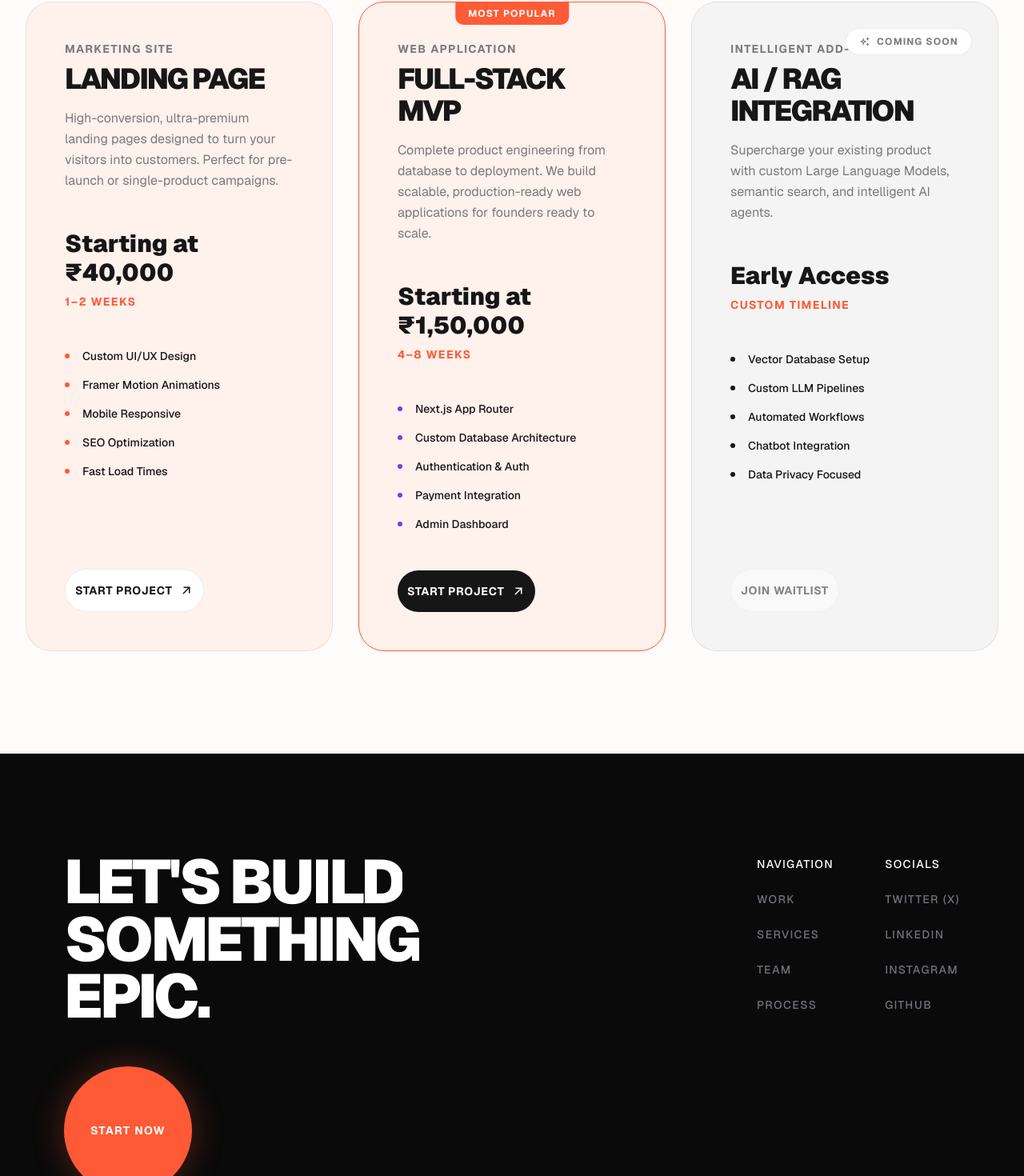
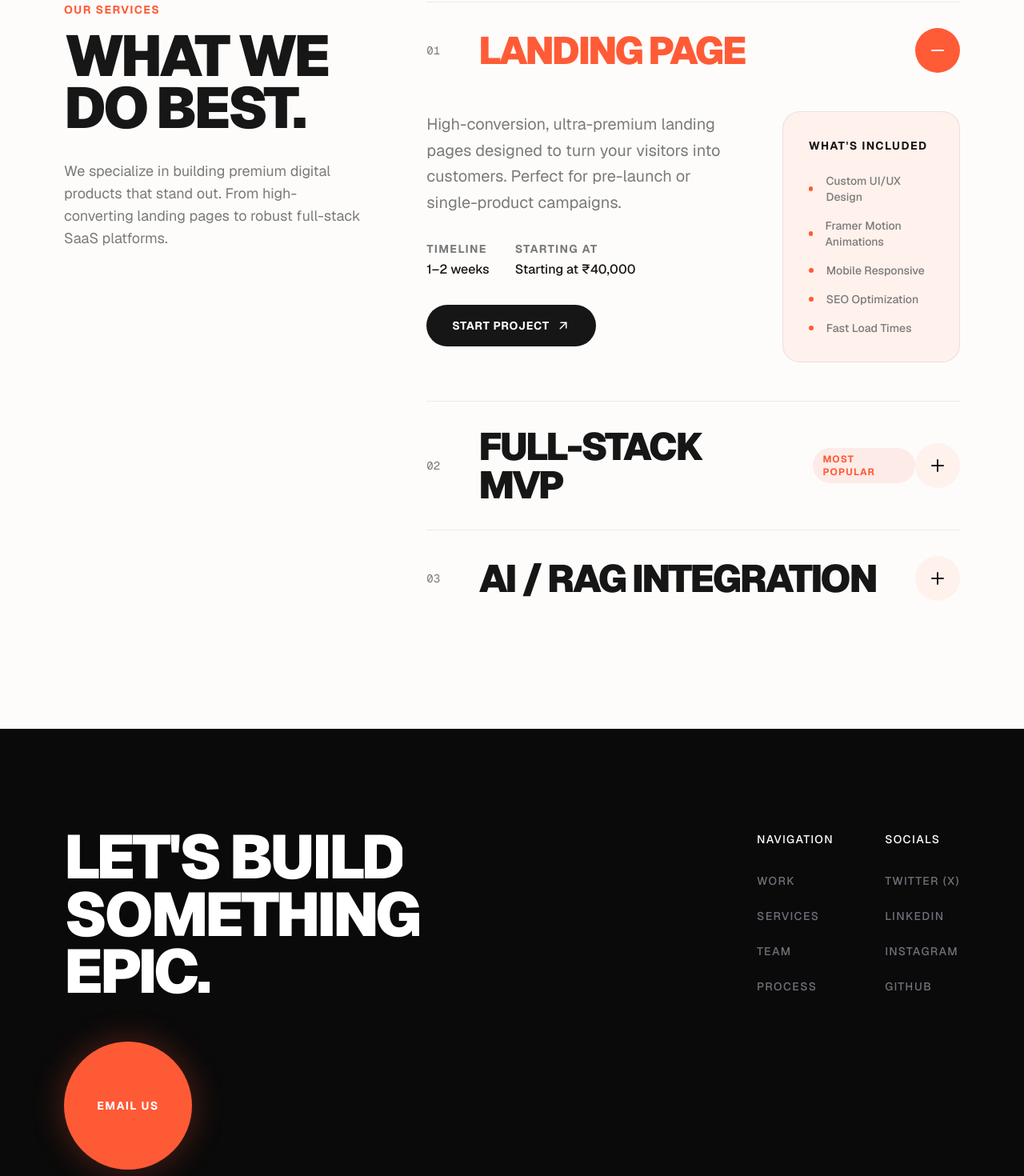
Before and after one commit to Narvdeshwar/nph-studio, a Next.js app: page /services in a window 1280 px wide. Shown: the part 620-2090 px from the top of the page at 80% size. Built offline with nearby package versions, Linux system fonts and the light colour scheme.

Commit message:
completed

```diff
--- a/app/layout.tsx
+++ b/app/layout.tsx
@@ -4,6 +4,7 @@ import { Noise } from "@/components/premium/Noise";
 import { Navbar } from "@/components/premium/Navbar";
 import { ThemeCursor } from "@/components/premium/ThemeCursor";
 import { Curtain } from "@/components/premium/Curtain";
+import { Sparkles } from "@/components/premium/Sparkles";
 import "./globals.css";
 
 const geistSans = Geist({
@@ -35,8 +36,12 @@ export default function RootLayout({
         <Curtain />
         <ThemeCursor />
         <Navbar />
+        {/* Global Sparkles Background */}
+        <div className="fixed inset-0 z-0 opacity-60 pointer-events-none">
+          <Sparkles particleColor="#FF5A36" minSize={0.5} maxSize={1.5} particleDensity={15} />
+        </div>
         <Noise opacity={0.03} />
-        <main className="flex-1 flex flex-col">
+        <main className="flex-1 flex flex-col relative z-10">
           {children}
         </main>
       </body>
--- a/components/premium/CapabilitiesBento.tsx
+++ b/components/premium/CapabilitiesBento.tsx
@@ -5,7 +5,7 @@ import { GlareCard } from '@/components/premium/GlareCard';
 
 export function CapabilitiesBento() {
   return (
-    <section className="py-32 bg-background relative z-10">
+    <section className="py-32 relative z-10">
       <div className="max-w-[1400px] mx-auto px-8 sm:px-20">
 
         <div className="mb-16">
--- a/components/premium/Footer.tsx
+++ b/components/premium/Footer.tsx
@@ -1,20 +1,49 @@
 'use client';
-import { motion, useScroll, useTransform } from 'framer-motion';
-import { useRef } from 'react';
+import { motion, useScroll, useTransform, useSpring, useMotionValue } from 'framer-motion';
+import { useRef, useState, useEffect } from 'react';
 import { Magnetic } from '@/components/premium/Magnetic';
 import { TextMask } from '@/components/premium/TextMask';
-import { IconArrowRight } from '@tabler/icons-react';
+import { IconCheck, IconCopy } from '@tabler/icons-react';
 
 export function Footer() {
-  const containerRef = useRef(null);
+  const containerRef = useRef<HTMLDivElement>(null);
+  const [copied, setCopied] = useState(false);
+
+  // Mouse tracking for typography
+  const mouseX = useMotionValue(0);
+  const mouseY = useMotionValue(0);
+
+  const springX = useSpring(mouseX, { stiffness: 100, damping: 30 });
+  const springY = useSpring(mouseY, { stiffness: 100, damping: 30 });
 
   const { scrollYProgress } = useScroll({
     target: containerRef,
     offset: ['start end', 'end end']
   });
 
-  // Parallax reveal effect - moves from top to bottom as you scroll in
   const y = useTransform(scrollYProgress, [0, 1], ['-30%', '0%']);
+
+  const textX = useTransform(springX, [-1, 1], ['48%', '52%']);
+  const textY = useTransform(springY, [-1, 1], [90, 110]);
+
+  useEffect(() => {
+    const handleMouseMove = (e: MouseEvent) => {
+      // Normalize mouse coordinates to -1 to 1
+      const x = (e.clientX / window.innerWidth) * 2 - 1;
+      const y = (e.clientY / window.innerHeight) * 2 - 1;
+      mouseX.set(x);
+      mouseY.set(y);
+    };
+
+    window.addEventListener('mousemove', handleMouseMove);
+    return () => window.removeEventListener('mousemove', handleMouseMove);
+  }, [mouseX, mouseY]);
+
+  const handleCopyEmail = () => {
+    navigator.clipboard.writeText('hello@nph.studio');
+    setCopied(true);
+    setTimeout(() => setCopied(false), 2000);
+  };
 
   return (
     <footer ref={containerRef} className="relative h-screen w-full" style={{ clipPath: "polygon(0% 0, 100% 0%, 100% 100%, 0 100%)" }}>
@@ -33,39 +62,60 @@ export function Footer() {
             </h2>
 
             <Magnetic>
-              <button className="group flex items-center justify-center w-40 h-40 bg-primary rounded-full text-white font-bold uppercase tracking-widest text-sm hover:scale-110 active:scale-95 transition-transform shadow-[0_0_40px_rgba(255,90,54,0.3)]">
-                Start Now
-                <IconArrowRight size={20} className="absolute opacity-0 -translate-x-4 group-hover:opacity-100 group-hover:translate-x-12 transition-all duration-300" />
+              <button
+                onClick={handleCopyEmail}
+                className="group relative flex items-center justify-center w-40 h-40 bg-primary rounded-full text-white font-bold uppercase tracking-widest text-sm hover:scale-110 active:scale-95 transition-transform shadow-[0_0_40px_rgba(255,90,54,0.3)]"
+              >
+                <div className="flex flex-col items-center gap-2">
+                  <span className="transition-all duration-300 group-hover:-translate-y-2 group-hover:opacity-0">{copied ? 'Copied!' : 'Email Us'}</span>
+                  <div className="absolute opacity-0 translate-y-4 group-hover:opacity-100 group-hover:translate-y-0 transition-all duration-300 flex items-center gap-2">
+                    {copied ? <IconCheck size={20} /> : <IconCopy size={20} />}
+                  </div>
+                </div>
               </button>
             </Magnetic>
           </div>
 
           <div className="flex gap-16 text-sm uppercase tracking-widest font-medium text-zinc-500">
             <div className="flex flex-col gap-6">
-              <span className="text-white">Navigation</span>
-              <a href="/work" className="hover:text-primary transition-colors">Work</a>
-              <a href="/services" className="hover:text-primary transition-colors">Services</a>
-              <a href="/team" className="hover:text-primary transition-colors">Team</a>
-              <a href="/process" className="hover:text-primary transition-colors">Process</a>
+              <span className="text-white mb-2">Navigation</span>
+              {['Work', 'Services', 'Team', 'Process'].map((item) => (
+                <Magnetic key={item}>
+                  <a href={`/${item.toLowerCase()}`} className="hover:text-primary transition-colors block w-fit">
+                    {item}
+                  </a>
+                </Magnetic>
+              ))}
             </div>
 
             <div className="flex flex-col gap-6">
-              <span className="text-white">Socials</span>
-              <a href="#" className="hover:text-primary transition-colors">Twitter (X)</a>
-              <a href="#" className="hover:text-primary transition-colors">LinkedIn</a>
-              <a href="#" className="hover:text-primary transition-colors">Instagram</a>
-              <a href="#" className="hover:text-primary transition-colors">GitHub</a>
+              <span className="text-white mb-2">Socials</span>
+              {['Twitter (X)', 'LinkedIn', 'Instagram', 'GitHub'].map((social) => (
+                <Magnetic key={social}>
+                  <a href="#" className="hover:text-primary transition-colors block w-fit">
+                    {social}
+                  </a>
+                </Magnetic>
+              ))}
             </div>
           </div>
 
         </div>
 
-        {/* Massive Bottom Text */}
+        {/* Massive Bottom Text Tracking Mouse */}
         <div className="w-full mt-20 flex justify-center overflow-hidden">
-          <svg viewBox="0 0 1000 120" className="w-full max-w-[1400px] fill-zinc-800 pointer-events-none select-none">
-            <text x="50%" y="100" textAnchor="middle" fontSize="130" fontWeight="900" fontFamily="sans-serif" letterSpacing="-2">
+          <svg viewBox="0 0 1000 120" className="w-full max-w-[1400px] fill-zinc-800/80 pointer-events-none select-none">
+            <motion.text
+              x={textX}
+              y={textY}
+              textAnchor="middle"
+              fontSize="130"
+              fontWeight="900"
+              fontFamily="sans-serif"
+              letterSpacing="-2"
+            >
               NPH STUDIO
-            </text>
+            </motion.text>
           </svg>
         </div>
 
--- a/components/premium/Navbar.tsx
+++ b/components/premium/Navbar.tsx
@@ -53,13 +53,13 @@ export function Navbar() {
     <>
       {/* Floating Header */}
       <motion.header
-        className={`fixed top-0 left-0 w-full z-[100] transition-all duration-500 p-6 sm:p-8 flex justify-between items-center pointer-events-none ${scrolled ? 'py-4' : ''}`}
+        className={`fixed top-0 left-0 w-full z-[100] transition-all duration-500 p-6 sm:p-8 flex justify-between items-center mix-blend-difference text-white pointer-events-none ${scrolled ? 'py-4' : ''}`}
         initial={{ y: -100 }}
         animate={{ y: 0 }}
         transition={{ duration: 0.8, ease: [0.33, 1, 0.68, 1] }}
       >
         <Magnetic>
-          <TransitionLink href="/" className="pointer-events-auto mix-blend-difference text-white z-[60]">
+          <TransitionLink href="/" className="pointer-events-auto z-[60]">
             <div className="relative group">
               <Logo className="w-10 h-10 sm:w-12 sm:h-12 text-white" />
               <div className="absolute inset-0 bg-primary/20 blur-xl rounded-full scale-0 group-hover:scale-150 transition-transform duration-500" />
@@ -70,7 +70,7 @@ export function Navbar() {
         <Magnetic>
           <button
             onClick={handleMenuClick}
-            className="relative z-50 w-16 h-16 rounded-full flex flex-col items-center justify-center gap-1.5 transition-colors duration-300 shadow-lg bg-[#161616] text-white hover:bg-primary pointer-events-auto"
+            className="relative z-50 w-16 h-16 rounded-full flex flex-col items-center justify-center gap-1.5 transition-colors duration-300 bg-white text-black hover:bg-primary hover:text-white pointer-events-auto"
           >
             <motion.div
               animate={{ rotate: isOpen ? 45 : 0, y: isOpen ? 4 : 0 }}
--- a/components/premium/ServicesList.tsx
+++ b/components/premium/ServicesList.tsx
@@ -1,7 +1,7 @@
-'use client';
-import { motion } from 'framer-motion';
+import { useState } from 'react';
+import { motion, AnimatePresence } from 'framer-motion';
 import { Magnetic } from '@/components/premium/Magnetic';
-import { IconArrowUpRight, IconSparkles } from '@tabler/icons-react';
+import { IconArrowUpRight, IconPlus, IconMinus } from '@tabler/icons-react';
 
 const services = [
   {
@@ -51,84 +51,118 @@ interface ServiceData {
   available: boolean;
 }
 
-function ServiceCard({ service, index }: { service: ServiceData, index: number }) {
+function ServiceAccordion({ service, index, isOpen, toggleOpen }: { service: ServiceData, index: number, isOpen: boolean, toggleOpen: () => void }) {
   return (
+    <div className="border-b border-border last:border-b-0 py-8">
+      <button
+        onClick={toggleOpen}
+        className="w-full flex items-center justify-between text-left group"
+      >
+        <div className="flex flex-col sm:flex-row sm:items-center gap-4 sm:gap-12">
+          <span className="text-muted font-mono text-sm">0{index + 1}</span>
+          <h3 className={`text-4xl sm:text-5xl font-black uppercase tracking-tighter transition-colors ${isOpen ? 'text-primary' : 'text-foreground group-hover:text-primary/70'}`}>
+            {service.title}
+          </h3>
+          {service.popular && (
+            <span className="bg-primary/10 text-primary text-xs font-bold uppercase tracking-widest py-1.5 px-3 rounded-full hidden sm:block">
+              Most Popular
+            </span>
+          )}
+        </div>
+        <div className={`p-4 rounded-full transition-colors ${isOpen ? 'bg-primary text-white' : 'bg-surface text-foreground group-hover:bg-primary/10 group-hover:text-primary'}`}>
+          {isOpen ? <IconMinus /> : <IconPlus />}
+        </div>
+      </button>
+
+      <AnimatePresence>
+        {isOpen && (
           <motion.div
-      initial={{ opacity: 0, y: 50 }}
-      whileInView={{ opacity: 1, y: 0 }}
-      viewport={{ once: true }}
-      transition={{ duration: 0.6, delay: index * 0.1 }}
-      className={`relative rounded-[32px] p-8 sm:p-12 border ${service.popular ? 'border-primary' : 'border-border'} ${!service.available ? 'bg-zinc-100 opacity-80' : 'bg-surface'} flex flex-col h-full group overflow-hidden`}
+            initial={{ height: 0, opacity: 0 }}
+            animate={{ height: 'auto', opacity: 1 }}
+            exit={{ height: 0, opacity: 0 }}
+            className="overflow-hidden"
           >
-      {/* Background Hover Glow */}
-      <div
-        className="absolute top-0 right-0 w-64 h-64 opacity-0 group-hover:opacity-10 transition-opacity duration-700 pointer-events-none"
-        style={{ background: `radial-gradient(circle at center, ${service.color}, transparent 70%)` }}
-      />
-
-      {service.popular && (
-        <div className="absolute top-0 left-1/2 -translate-x-1/2 bg-primary text-white text-xs font-bold uppercase tracking-widest py-1.5 px-4 rounded-b-lg">
-          Most Popular
+            <div className="pt-12 pb-4 flex flex-col lg:flex-row gap-12">
+              <div className="flex-1">
+                <p className="text-xl text-muted leading-relaxed mb-8">{service.description}</p>
+                <div className="flex items-center gap-8 mb-8">
+                  <div>
+                    <div className="text-sm font-bold uppercase tracking-widest text-muted mb-1">Timeline</div>
+                    <div className="font-medium">{service.timeline}</div>
                   </div>
-      )}
-
-      {!service.available && (
-        <div className="absolute top-8 right-8 flex items-center gap-2 text-muted text-xs font-bold uppercase tracking-widest bg-white py-2 px-4 rounded-full border border-border">
-          <IconSparkles size={14} />
-          Coming Soon
+                  <div>
+                    <div className="text-sm font-bold uppercase tracking-widest text-muted mb-1">Starting At</div>
+                    <div className="font-medium">{service.price}</div>
                   </div>
-      )}
-
-      <div className="mb-12">
-        <span className="text-muted text-sm font-bold uppercase tracking-widest mb-2 block">{service.subtitle}</span>
-        <h3 className="text-3xl sm:text-4xl font-black uppercase tracking-tighter mb-4 text-foreground">{service.title}</h3>
-        <p className="text-muted leading-relaxed min-h-[80px]">{service.description}</p>
+                </div>
+                <Magnetic>
+                  <button
+                    className={`px-8 py-4 rounded-full text-sm font-bold uppercase tracking-wider transition-all flex items-center justify-center gap-2 w-fit
+                      ${service.available
+                        ? 'bg-foreground text-background hover:bg-primary hover:text-white'
+                        : 'bg-zinc-100 text-muted cursor-not-allowed'}
+                    `}
+                    disabled={!service.available}
+                  >
+                    {service.available ? 'Start Project' : 'Coming Soon'}
+                    {service.available && <IconArrowUpRight size={18} />}
+                  </button>
+                </Magnetic>
               </div>
 
-      <div className="mb-12">
-        <div className="text-3xl font-black text-foreground mb-2">{service.price}</div>
-        <div className="text-sm font-bold uppercase tracking-widest text-primary">{service.timeline}</div>
-      </div>
-
-      <div className="flex-1">
+              <div className="w-full lg:w-1/3 bg-surface rounded-3xl p-8 border border-border">
+                <h4 className="text-sm font-bold uppercase tracking-widest text-foreground mb-6">What&apos;s Included</h4>
                 <ul className="flex flex-col gap-4">
                   {service.features.map((feature: string, i: number) => (
-            <li key={i} className="flex items-center gap-4 text-sm font-medium text-foreground">
+                    <li key={i} className="flex items-center gap-4 text-sm font-medium text-muted">
                       <span className="w-1.5 h-1.5 rounded-full" style={{ backgroundColor: service.color }} />
                       {feature}
                     </li>
                   ))}
                 </ul>
               </div>
-
-      <div className="mt-12">
-        <Magnetic>
-          <button
-            className={`w-full py-4 rounded-full text-sm font-bold uppercase tracking-wider transition-all flex items-center justify-center gap-2 px-3
-              ${service.popular
-                ? 'bg-foreground text-background hover:bg-primary hover:text-white'
-                : 'bg-white border border-border text-foreground hover:border-foreground'}
-              ${!service.available ? 'cursor-not-allowed opacity-50' : ''}
-            `}
-            disabled={!service.available}
-          >
-            {service.available ? 'Start Project' : 'Join Waitlist'}
-            {service.available && <IconArrowUpRight size={18} />}
-          </button>
-        </Magnetic>
             </div>
           </motion.div>
+        )}
+      </AnimatePresence>
+    </div>
   );
 }
 
 export function ServicesList() {
+  const [openIndex, setOpenIndex] = useState(0);
+
   return (
-    <section className="w-full bg-background relative z-10 py-32">
-      <div className="max-w-[1400px] mx-auto px-4 sm:px-8">
-        <div className="grid grid-cols-1 lg:grid-cols-3 gap-8 items-stretch">
+    <section className="w-full relative z-10 py-32">
+      <div className="max-w-[1400px] mx-auto px-8 sm:px-20">
+        <div className="flex flex-col lg:flex-row gap-20">
+
+          <div className="lg:w-1/3 relative">
+            <div className="sticky top-40">
+              <h2 className="text-sm font-bold uppercase tracking-widest text-primary mb-4">Our Services</h2>
+              <p className="text-5xl sm:text-7xl font-black uppercase tracking-tighter text-foreground leading-[0.9] mb-8">
+                What We<br/>Do Best.
+              </p>
+              <p className="text-muted text-lg max-w-sm">
+                We specialize in building premium digital products that stand out. From high-converting landing pages to robust full-stack SaaS platforms.
+              </p>
+            </div>
+          </div>
+
+          <div className="flex-1">
+            <div className="border-t border-border">
               {services.map((service, i) => (
-            <ServiceCard key={service.title} service={service} index={i} />
+                <ServiceAccordion
+                  key={service.title}
+                  service={service}
+                  index={i}
+                  isOpen={openIndex === i}
+                  toggleOpen={() => setOpenIndex(openIndex === i ? -1 : i)}
+                />
               ))}
+            </div>
+          </div>
+
         </div>
       </div>
     </section>
--- a/components/premium/WorkList.tsx
+++ b/components/premium/WorkList.tsx
@@ -129,7 +129,7 @@ export function WorkList() {
   const x = useTransform(scrollYProgress, [0, 1], ['0%', '-80%']);
 
   return (
-    <section ref={containerRef} className="w-full h-[600vh] relative z-10 bg-red-400">
+    <section ref={containerRef} className="w-full h-[600vh] relative z-10">
 
       {/* Sticky container that holds the viewport */}
       <div className="sticky top-3 w-full h-screen overflow-hidden flex items-center">
--- a/components/premium/WorkPreview.tsx
+++ b/components/premium/WorkPreview.tsx
@@ -1,6 +1,6 @@
 'use client';
 import { motion, useInView } from 'framer-motion';
-import { useRef } from 'react';
+import { useRef, useState } from 'react';
 import { TextMask } from '@/components/premium/TextMask';
 import { Magnetic } from '@/components/premium/Magnetic';
 import { ScrollVelocity } from '@/components/premium/ScrollVelocity';
@@ -17,11 +17,29 @@ interface ProjectData {
 }
 
 function FuturisticCard({ project, index }: { project: ProjectData, index: number }) {
-  const containerRef = useRef(null);
+  const containerRef = useRef<HTMLDivElement>(null);
   const isInView = useInView(containerRef, { once: true, margin: "-100px" });
 
+  const [mousePos, setMousePos] = useState({ x: 0, y: 0 });
+  const [isHovered, setIsHovered] = useState(false);
+
+  const handleMouseMove = (e: React.MouseEvent) => {
+    if (!containerRef.current) return;
+    const rect = containerRef.current.getBoundingClientRect();
+    setMousePos({
+      x: e.clientX - rect.left,
+      y: e.clientY - rect.top
+    });
+  };
+
   return (
-    <div ref={containerRef} className="relative w-full h-[400px] sm:h-[600px] flex items-center justify-center group cursor-pointer">
+    <div
+      ref={containerRef}
+      className="relative w-full h-[400px] sm:h-[600px] flex items-center justify-center group cursor-pointer overflow-hidden rounded-2xl"
+      onMouseMove={handleMouseMove}
+      onMouseEnter={() => setIsHovered(true)}
+      onMouseLeave={() => setIsHovered(false)}
+    >
 
       {/* Step 1: Laser Lines combine in the center */}
       <motion.div
@@ -39,14 +57,17 @@ function FuturisticCard({ project, index }: { project: ProjectData, index: numbe
 
       {/* Step 2: The container expands from the center collision line */}
       <motion.div
-        className="absolute inset-0 bg-zinc-900 rounded-2xl overflow-hidden flex items-center justify-center border border-zinc-800"
+        className="absolute inset-0 bg-[#0A0A0A] flex items-center justify-center border border-zinc-800 transition-transform duration-1000 group-hover:scale-95 rounded-2xl"
         initial={{ scaleY: 0, opacity: 0 }}
         animate={isInView ? { scaleY: 1, opacity: 1 } : {}}
         transition={{ duration: 0.8, ease: [0.33, 1, 0.68, 1], delay: (index * 0.3) + 0.8 }}
         style={{ originY: 0.5 }}
       >
         {/* Hover Gradient Effect */}
-        <div className="absolute inset-0 bg-gradient-to-br from-primary/20 to-secondary/20 opacity-0 group-hover:opacity-100 transition-opacity duration-700 z-0" />
+        <div className="absolute inset-0 bg-gradient-to-br from-primary/30 to-purple-500/30 opacity-0 group-hover:opacity-100 transition-opacity duration-700 z-0" />
+
+        {/* Image/Video Placeholder Background that scales on hover */}
+        <div className="absolute inset-0 bg-[url('https://images.unsplash.com/photo-1618005182384-a83a8bd57fbe?q=80&w=2564&auto=format&fit=crop')] bg-cover bg-center opacity-0 group-hover:opacity-40 transition-all duration-1000 group-hover:scale-110 mix-blend-overlay" />
 
         {/* Step 3: Text reveals after expansion */}
         <div className="relative z-10 text-center pointer-events-none">
@@ -55,7 +76,7 @@ function FuturisticCard({ project, index }: { project: ProjectData, index: numbe
               initial={{ y: "100%", opacity: 0, filter: "blur(10px)" }}
               animate={isInView ? { y: "0%", opacity: 1, filter: "blur(0px)" } : {}}
               transition={{ duration: 0.6, delay: (index * 0.3) + 1.2, ease: "easeOut" }}
-              className="text-4xl sm:text-7xl font-black uppercase tracking-tighter mb-4 group-hover:scale-110 group-hover:text-primary transition-all duration-700"
+              className="text-4xl sm:text-7xl font-black uppercase tracking-tighter mb-4 group-hover:scale-110 group-hover:text-white transition-all duration-700 drop-shadow-2xl text-zinc-300"
             >
               {project.name}
             </motion.h3>
@@ -64,12 +85,27 @@ function FuturisticCard({ project, index }: { project: ProjectData, index: numbe
             initial={{ opacity: 0, letterSpacing: "0px" }}
             animate={isInView ? { opacity: 1, letterSpacing: "8px" } : {}}
             transition={{ duration: 1, delay: (index * 0.3) + 1.4, ease: "easeOut" }}
-            className="text-zinc-400 uppercase text-sm font-medium opacity-0 group-hover:opacity-100 transition-all duration-500"
+            className="text-primary uppercase text-sm font-bold opacity-0 group-hover:opacity-100 transition-all duration-500 drop-shadow-md"
           >
             {project.category}
           </motion.p>
         </div>
       </motion.div>
+
+      {/* Localized "View Project" Cursor Morph */}
+      <motion.div
+        className="pointer-events-none absolute z-50 flex items-center justify-center w-24 h-24 rounded-full bg-primary text-white font-bold text-xs uppercase tracking-widest text-center leading-tight shadow-2xl mix-blend-normal"
+        animate={{
+          x: mousePos.x - 48,
+          y: mousePos.y - 48,
+          scale: isHovered ? 1 : 0,
+          opacity: isHovered ? 1 : 0
+        }}
+        transition={{ type: "spring", stiffness: 150, damping: 15, mass: 0.5 }}
+      >
+        View<br/>Project
+      </motion.div>
+
     </div>
   );
 }
```
Also changed, not shown: components/premium/GlareCard.tsx (+8 -1 lines), components/premium/ProofStrip.tsx (+29 -13 lines). Lines whose indentation alone changed are shown as unchanged.
